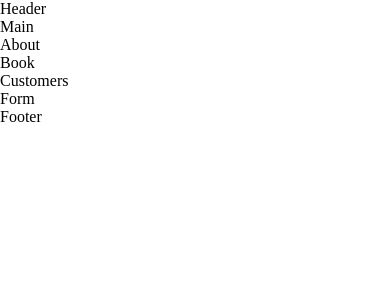
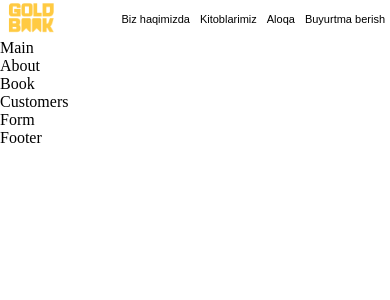
Before and after one commit to SHAKXRUZ/GOLDBAAK, a React (Create React App) app: page / in a window 390 px wide. Shown: the top 300 px of the page. Built offline with nearby package versions, Linux system fonts and the light colour scheme.

Commit message:
header full

```diff
--- a/src/components/header/Header.css
+++ b/src/components/header/Header.css
@@ -0,0 +1,154 @@
+.container {
+    max-width: 1230px;
+    margin: 0 auto;
+    padding: 0px 20px;
+}
+
+.header {
+    display: flex;
+    align-items: flex-start;
+    justify-content: space-between;
+    padding: 20px 0px;
+}
+
+.item {
+    display: flex;
+    align-items: center;
+    justify-content: center;
+    gap: 50px;
+    position: relative;
+}
+
+.item_list {
+    list-style-type: none;
+    font-family: sans-serif;
+    font-size: 20px;
+    font-weight: 400;
+    line-height: 23px;
+    letter-spacing: 0em;
+    color: #000000;
+    position: relative;
+
+}
+
+.item_list::before {
+    content: "";
+    width: 0%;
+    height: 3px;
+    position: absolute;
+    transition: .5s;
+    bottom: -3px;
+    border-radius: 1px;
+    background: radial-gradient(55.02% 674.98% at 48.31% 50%, #FFCA42 0%, rgba(245, 134, 51, 0) 97.32%);
+    box-shadow: 4px 4px 36.099998474121094px 0px #F89E4480;
+}
+
+.item_list:hover::before {
+    width: 100%;
+    transition: .5s;
+}
+
+.item_link {
+    text-decoration: none;
+}
+
+
+@media only screen and (max-width:900px) {
+    .item_link:first-child {
+        display: none;
+    }
+
+    .header {
+        padding: 0px;
+        align-items: center;
+    }
+
+    .item {
+        gap: 30px;
+    }
+
+    .item_list {
+        font-size: 18px;
+        line-height: 20px;
+    }
+
+    .header_logo {
+        width: 120px;
+    }
+
+}
+
+
+@media only screen and (max-width:700px) {
+    .container {
+        padding: 0px 10px;
+    }
+
+    .item {
+        gap: 20px;
+    }
+
+    .item_list {
+        font-size: 16px;
+        line-height: 18px;
+    }
+
+    .header_logo {
+        width: 100px;
+    }
+}
+
+
+
+@media only screen and (max-width:550px) {
+    .container {
+        padding: 0px 5px;
+    }
+
+    .item {
+        gap: 15px;
+    }
+
+    .item_list {
+        font-size: 14px;
+    }
+
+    .header_logo {
+        width: 80px;
+    }
+}
+
+
+@media only screen and (max-width:450px) {
+
+    .item {
+        gap: 10px;
+    }
+
+    .item_list {
+        font-size: 11px;
+        font-weight: 400;
+        line-height: 10px;
+    }
+
+    .header_logo {
+        width: 53px;
+    }
+}
+
+
+@media only screen and (max-width:350px) {
+
+    .item {
+        gap: 8px;
+    }
+
+    .item_list {
+        font-size: 10px;
+        line-height: 9px;
+    }
+
+    .header_logo {
+        width: 50px;
+    }
+}
--- a/src/components/header/Header.jsx
+++ b/src/components/header/Header.jsx
@@ -1,7 +1,37 @@
 import "./Header.css";
+import { Link } from "react-router-dom";
+import Logo from "../../assets/images/header_logo.png";
+const Header = () => {
+  return (
+    <div className="container">
+      <header className="header">
+        <Link to="/">
+          <img className="header_logo" src={Logo} alt="header_logo" />
+        </Link>
+        <ul className="item">
+          <Link className="item_link" to="/">
+            <li className="item_list">Asosiy</li>
+          </Link>
 
-const Header = () => {
-  return <div>Header</div>;
+          <Link className="item_link" to="/">
+            <li className="item_list">Biz haqimizda</li>
+          </Link>
+
+          <Link className="item_link" to="/">
+            <li className="item_list">Kitoblarimiz</li>
+          </Link>
+
+          <Link className="item_link" to="/">
+            <li className="item_list">Aloqa</li>
+          </Link>
+
+          <Link className="item_link" to="/">
+            <li className="item_list">Buyurtma berish</li>
+          </Link>
+        </ul>
+      </header>
+    </div>
+  );
 };
 
 export default Header;
```
Also changed, not shown: src/assets/images/header_logo.png (added).
